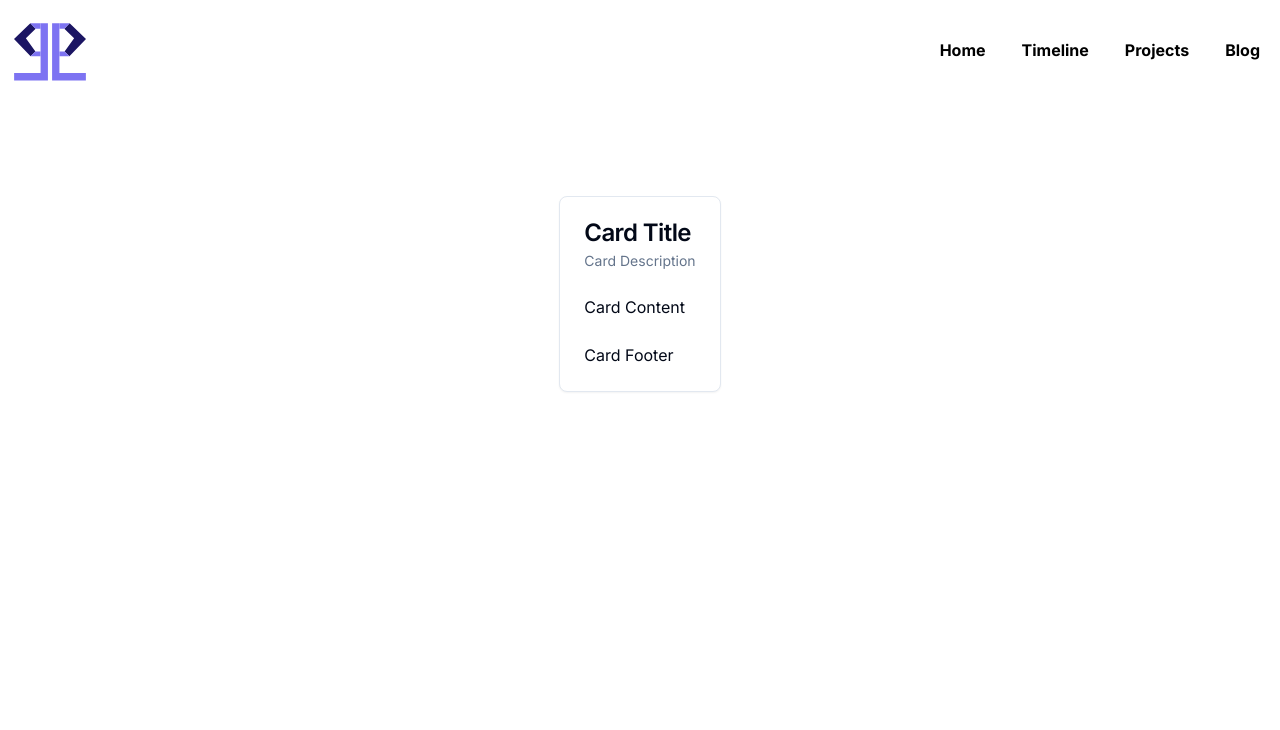
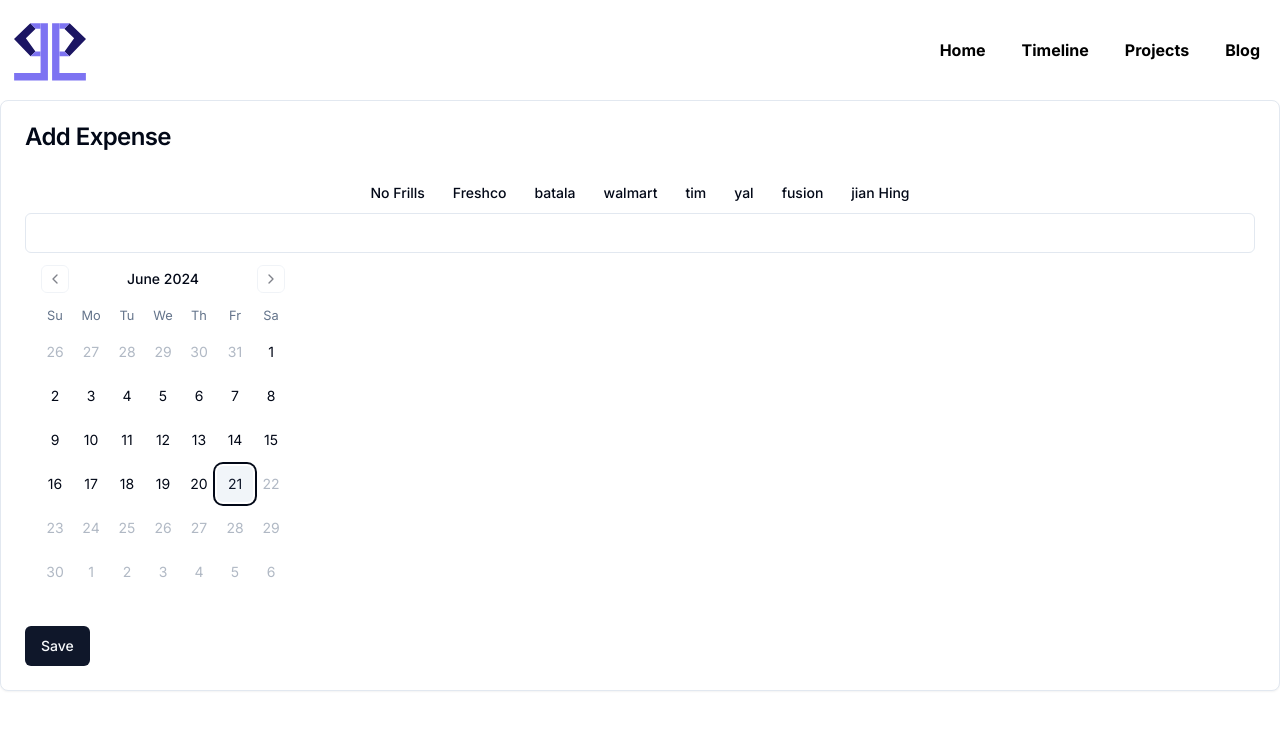
Before and after one commit to flavglen/flavglen.dev, a Next.js app: page / in a window 1280 px wide. Shown: the top 730 px of the page. Built offline with nearby package versions, Linux system fonts and the light colour scheme.

Commit message:
add controls

```diff
--- a/package.json
+++ b/package.json
@@ -11,11 +11,15 @@
   "dependencies": {
     "@radix-ui/react-navigation-menu": "^1.1.4",
     "@radix-ui/react-slot": "^1.0.2",
+    "@radix-ui/react-toggle": "^1.1.0",
+    "@radix-ui/react-toggle-group": "^1.1.0",
     "class-variance-authority": "^0.7.0",
     "clsx": "^2.1.0",
+    "date-fns": "^3.6.0",
     "lucide-react": "^0.315.0",
     "next": "14.1.0",
     "react": "^18",
+    "react-day-picker": "^8.10.1",
     "react-dom": "^18",
     "tailwind-merge": "^2.2.1",
     "tailwindcss-animate": "^1.0.7"
--- a/src/app/page.tsx
+++ b/src/app/page.tsx
@@ -8,21 +8,61 @@
   CardHeader,
   CardTitle,
 } from "@/components/ui/card"
-
+import { ToggleGroup, ToggleGroupItem } from "@/components/ui/toggle-group";
+import { Input } from "@/components/ui/input"
+import { Button } from "@/components/ui/button";
+import { Calendar } from "@/components/ui/calendar"
+import { useState } from "react";
 
 export default function Home() {
+  const [date, setDate] = useState<Date | undefined>(new Date())
+
   return (
-    <main className="flex min-h-screen flex-col items-center justify-between p-24">
-      <Card>
+    <main className="flex min-h-screen flex-col items-center justify-between">
+      <Card className="w-full">
         <CardHeader>
-          <CardTitle>Card Title</CardTitle>
-          <CardDescription>Card Description</CardDescription>
+          <CardTitle>Add Expense</CardTitle>
         </CardHeader>
         <CardContent>
-          <p>Card Content</p>
+          <ToggleGroup type="single" className="flex flex-wrap">
+          <ToggleGroupItem value="nofrills" aria-label="Toggle bold">
+            No Frills
+          </ToggleGroupItem>
+          <ToggleGroupItem value="Freshco" aria-label="Toggle italic">
+            Freshco
+          </ToggleGroupItem>
+          <ToggleGroupItem value="batala" aria-label="Toggle underline">
+            batala
+          </ToggleGroupItem>
+          <ToggleGroupItem value="walmart" aria-label="Toggle underline">
+            walmart
+          </ToggleGroupItem>
+          <ToggleGroupItem value="tim" aria-label="Toggle underline">
+            tim
+          </ToggleGroupItem>
+          <ToggleGroupItem value="yal" aria-label="Toggle underline">
+            yal
+          </ToggleGroupItem>
+          <ToggleGroupItem value="fusion" aria-label="Toggle underline">
+            fusion
+          </ToggleGroupItem>
+          <ToggleGroupItem value="jianhing" aria-label="Toggle underline">
+            jian Hing
+          </ToggleGroupItem>
+        </ToggleGroup>
+
+        <Input  type="number"/>
+
+        <Calendar
+            mode="single"
+            disabled={(date) =>
+              date > new Date() || date < new Date("1900-01-01")
+            }
+            initialFocus
+          />
         </CardContent>
         <CardFooter>
-          <p>Card Footer</p>
+          <Button>Save</Button>
         </CardFooter>
       </Card>
     </main>
--- /dev/null
+++ b/src/components/ui/calendar.tsx
@@ -0,0 +1,66 @@
+"use client"
+
+import * as React from "react"
+import { ChevronLeft, ChevronRight } from "lucide-react"
+import { DayPicker } from "react-day-picker"
+
+import { cn } from "@/lib/utils"
+import { buttonVariants } from "@/components/ui/button"
+
+export type CalendarProps = React.ComponentProps<typeof DayPicker>
+
+function Calendar({
+  className,
+  classNames,
+  showOutsideDays = true,
+  ...props
+}: CalendarProps) {
+  return (
+    <DayPicker
+      showOutsideDays={showOutsideDays}
+      className={cn("p-3", className)}
+      classNames={{
+        months: "flex flex-col sm:flex-row space-y-4 sm:space-x-4 sm:space-y-0",
+        month: "space-y-4",
+        caption: "flex justify-center pt-1 relative items-center",
+        caption_label: "text-sm font-medium",
+        nav: "space-x-1 flex items-center",
+        nav_button: cn(
+          buttonVariants({ variant: "outline" }),
+          "h-7 w-7 bg-transparent p-0 opacity-50 hover:opacity-100"
+        ),
+        nav_button_previous: "absolute left-1",
+        nav_button_next: "absolute right-1",
+        table: "w-full border-collapse space-y-1",
+        head_row: "flex",
+        head_cell:
+          "text-muted-foreground rounded-md w-9 font-normal text-[0.8rem]",
+        row: "flex w-full mt-2",
+        cell: "h-9 w-9 text-center text-sm p-0 relative [&:has([aria-selected].day-range-end)]:rounded-r-md [&:has([aria-selected].day-outside)]:bg-accent/50 [&:has([aria-selected])]:bg-accent first:[&:has([aria-selected])]:rounded-l-md last:[&:has([aria-selected])]:rounded-r-md focus-within:relative focus-within:z-20",
+        day: cn(
+          buttonVariants({ variant: "ghost" }),
+          "h-9 w-9 p-0 font-normal aria-selected:opacity-100"
+        ),
+        day_range_end: "day-range-end",
+        day_selected:
+          "bg-primary text-primary-foreground hover:bg-primary hover:text-primary-foreground focus:bg-primary focus:text-primary-foreground",
+        day_today: "bg-accent text-accent-foreground",
+        day_outside:
+          "day-outside text-muted-foreground opacity-50 aria-selected:bg-accent/50 aria-selected:text-muted-foreground aria-selected:opacity-30",
+        day_disabled: "text-muted-foreground opacity-50",
+        day_range_middle:
+          "aria-selected:bg-accent aria-selected:text-accent-foreground",
+        day_hidden: "invisible",
+        ...classNames,
+      }}
+      components={{
+        IconLeft: ({ ...props }) => <ChevronLeft className="h-4 w-4" />,
+        IconRight: ({ ...props }) => <ChevronRight className="h-4 w-4" />,
+      }}
+      {...props}
+    />
+  )
+}
+Calendar.displayName = "Calendar"
+
+export { Calendar }
--- /dev/null
+++ b/src/components/ui/input.tsx
@@ -0,0 +1,25 @@
+import * as React from "react"
+
+import { cn } from "@/lib/utils"
+
+export interface InputProps
+  extends React.InputHTMLAttributes<HTMLInputElement> {}
+
+const Input = React.forwardRef<HTMLInputElement, InputProps>(
+  ({ className, type, ...props }, ref) => {
+    return (
+      <input
+        type={type}
+        className={cn(
+          "flex h-10 w-full rounded-md border border-input bg-background px-3 py-2 text-sm ring-offset-background file:border-0 file:bg-transparent file:text-sm file:font-medium placeholder:text-muted-foreground focus-visible:outline-none focus-visible:ring-2 focus-visible:ring-ring focus-visible:ring-offset-2 disabled:cursor-not-allowed disabled:opacity-50",
+          className
+        )}
+        ref={ref}
+        {...props}
+      />
+    )
+  }
+)
+Input.displayName = "Input"
+
+export { Input }
--- /dev/null
+++ b/src/components/ui/toggle-group.tsx
@@ -0,0 +1,61 @@
+"use client"
+
+import * as React from "react"
+import * as ToggleGroupPrimitive from "@radix-ui/react-toggle-group"
+import { VariantProps } from "class-variance-authority"
+
+import { cn } from "@/lib/utils"
+import { toggleVariants } from "@/components/ui/toggle"
+
+const ToggleGroupContext = React.createContext<
+  VariantProps<typeof toggleVariants>
+>({
+  size: "default",
+  variant: "default",
+})
+
+const ToggleGroup = React.forwardRef<
+  React.ElementRef<typeof ToggleGroupPrimitive.Root>,
+  React.ComponentPropsWithoutRef<typeof ToggleGroupPrimitive.Root> &
+    VariantProps<typeof toggleVariants>
+>(({ className, variant, size, children, ...props }, ref) => (
+  <ToggleGroupPrimitive.Root
+    ref={ref}
+    className={cn("flex items-center justify-center gap-1", className)}
+    {...props}
+  >
+    <ToggleGroupContext.Provider value={{ variant, size }}>
+      {children}
+    </ToggleGroupContext.Provider>
+  </ToggleGroupPrimitive.Root>
+))
+
+ToggleGroup.displayName = ToggleGroupPrimitive.Root.displayName
+
+const ToggleGroupItem = React.forwardRef<
+  React.ElementRef<typeof ToggleGroupPrimitive.Item>,
+  React.ComponentPropsWithoutRef<typeof ToggleGroupPrimitive.Item> &
+    VariantProps<typeof toggleVariants>
+>(({ className, children, variant, size, ...props }, ref) => {
+  const context = React.useContext(ToggleGroupContext)
+
+  return (
+    <ToggleGroupPrimitive.Item
+      ref={ref}
+      className={cn(
+        toggleVariants({
+          variant: context.variant || variant,
+          size: context.size || size,
+        }),
+        className
+      )}
+      {...props}
+    >
+      {children}
+    </ToggleGroupPrimitive.Item>
+  )
+})
+
+ToggleGroupItem.displayName = ToggleGroupPrimitive.Item.displayName
+
+export { ToggleGroup, ToggleGroupItem }
--- /dev/null
+++ b/src/components/ui/toggle.tsx
@@ -0,0 +1,45 @@
+"use client"
+
+import * as React from "react"
+import * as TogglePrimitive from "@radix-ui/react-toggle"
+import { cva, type VariantProps } from "class-variance-authority"
+
+import { cn } from "@/lib/utils"
+
+const toggleVariants = cva(
+  "inline-flex items-center justify-center rounded-md text-sm font-medium ring-offset-background transition-colors hover:bg-muted hover:text-muted-foreground focus-visible:outline-none focus-visible:ring-2 focus-visible:ring-ring focus-visible:ring-offset-2 disabled:pointer-events-none disabled:opacity-50 data-[state=on]:bg-accent data-[state=on]:text-accent-foreground",
+  {
+    variants: {
+      variant: {
+        default: "bg-transparent",
+        outline:
+          "border border-input bg-transparent hover:bg-accent hover:text-accent-foreground",
+      },
+      size: {
+        default: "h-10 px-3",
+        sm: "h-9 px-2.5",
+        lg: "h-11 px-5",
+      },
+    },
+    defaultVariants: {
+      variant: "default",
+      size: "default",
+    },
+  }
+)
+
+const Toggle = React.forwardRef<
+  React.ElementRef<typeof TogglePrimitive.Root>,
+  React.ComponentPropsWithoutRef<typeof TogglePrimitive.Root> &
+    VariantProps<typeof toggleVariants>
+>(({ className, variant, size, ...props }, ref) => (
+  <TogglePrimitive.Root
+    ref={ref}
+    className={cn(toggleVariants({ variant, size, className }))}
+    {...props}
+  />
+))
+
+Toggle.displayName = TogglePrimitive.Root.displayName
+
+export { Toggle, toggleVariants }
```
Also changed, not shown: 1 other file (tests, documents, lock files or other folders).
